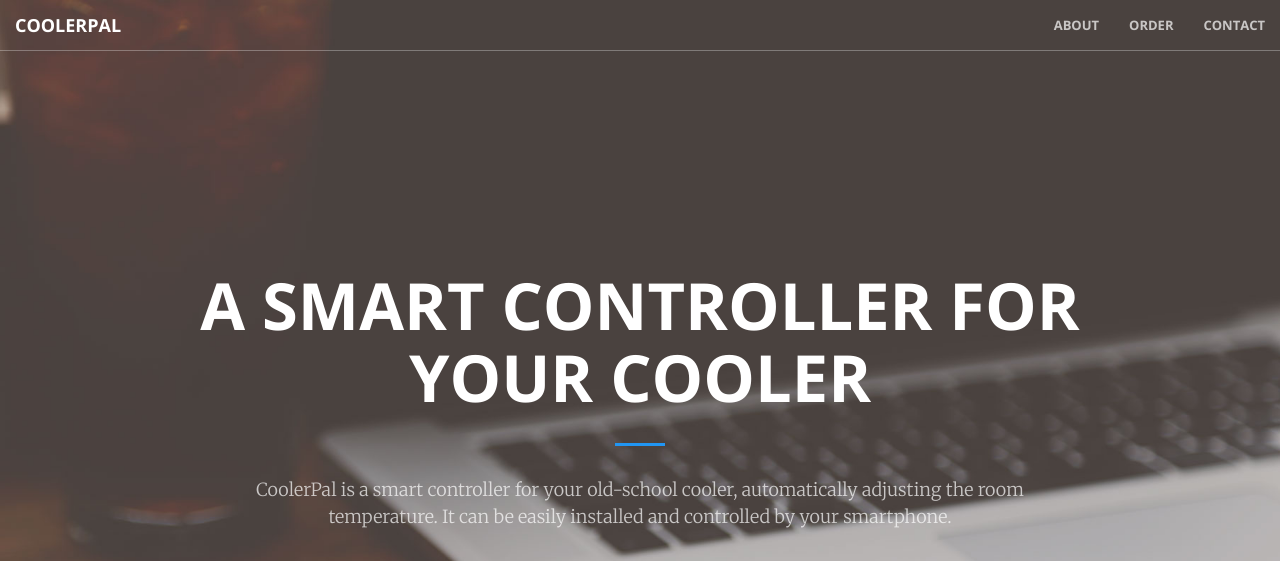
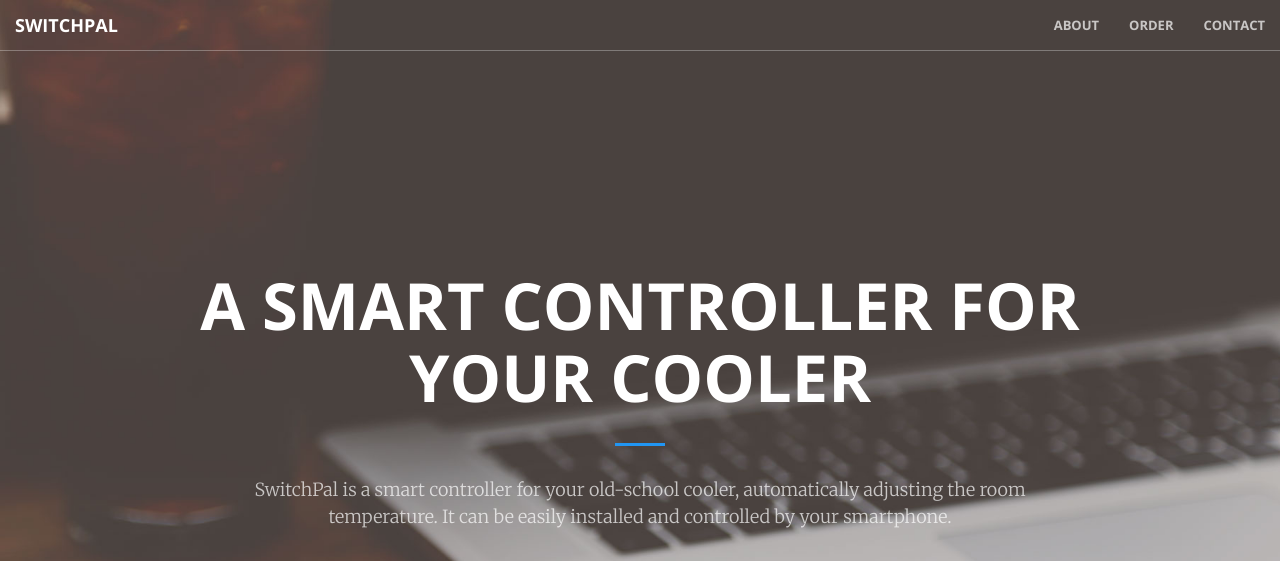
Before and after one commit to switchpal/getswitchpal.com, a Jekyll site: the page built from index.html, in a window 1280 px wide and 900 px high. Shown: the top 561 px of the window. Built offline with Jekyll 4.4.1, drawn with Linux system fonts in a browser that asks for light colours; nearby versions of some CDN libraries; library files that are not in the unit come from our copies; some of the changed text lies outside the part shown.

Commit message:
Change name back to SwitchPal

```diff
--- a/CNAME
+++ b/CNAME
@@ -1 +1 @@
-getcoolerpal.com
+getswitchpal.com
--- a/_config.yml
+++ b/_config.yml
@@ -1,9 +1,9 @@
 # Site settings
-title: CoolerPal
-email: hi@getcoolerpal.com
+title: SwitchPal
+email: hi@getswitchpal.com
 description: Smartify your existing Devices
 baseurl: "" # the subpath of your site, e.g. /blog/
-url: "http://getcoolerpal.com" # the base hostname & protocol for your site
+url: "https://getswitchpal.com" # the base hostname & protocol for your site
 
 # Build settings
 markdown: kramdown
--- a/_includes/head.html
+++ b/_includes/head.html
@@ -6,7 +6,7 @@
   <meta name="description" content="">
   <meta name="author" content="">
 
-  <title>CoolerPal - Smartify Your Switch With Ease</title>
+  <title>SwitchPal - Smartify Your Switch With Ease</title>
   <link rel='shortcut icon' type='image/x-icon' href='/images/favicon.ico'/>
 
   <!-- build:css /styles/vendor.css -->
--- a/_includes/header.html
+++ b/_includes/header.html
@@ -9,7 +9,7 @@
         <span class="icon-bar"></span>
         <span class="icon-bar"></span>
       </button>
-      <a class="navbar-brand page-scroll" href="#page-top">CoolerPal</a>
+      <a class="navbar-brand page-scroll" href="#page-top">SwitchPal</a>
     </div>
 
     <!-- Collect the nav links, forms, and other content for toggling -->
--- a/app.html
+++ b/app.html
@@ -14,5 +14,5 @@ permalink: /app/
 <h3>iOS</h3>
 <div>
   Our app is under review and will be available very soon.
-  You can send us email at hi@coolerpal.com to be invited as a beta tester.
+  You can send us email at hi@getswitchpal.com to be invited as a beta tester.
 </div>
--- a/gulpfile.js
+++ b/gulpfile.js
@@ -55,5 +55,5 @@ gulp.task('cname', function () {
 
 gulp.task('deploy', ['build', 'cname'], function() {
   return gulp.src('./dist/**/*')
-    .pipe(ghPages({remoteUrl: 'git@github.com:cllu/getcoolerpal.com.git'}));
+    .pipe(ghPages({remoteUrl: 'git@github.com:switchpal/getswitchpal.com.git'}));
 });
--- a/index.html
+++ b/index.html
@@ -8,7 +8,7 @@ layout: default
       <h1>A Smart Controller for Your Cooler</h1>
       <hr>
       <p>
-        CoolerPal is a smart controller for your old-school cooler, automatically adjusting the room temperature.
+        SwitchPal is a smart controller for your old-school cooler, automatically adjusting the room temperature.
         It can be easily installed and controlled by your smartphone.
       </p>
       <a href="#about" class="btn btn-primary btn-xl page-scroll">Find Out More</a>
@@ -20,7 +20,7 @@ layout: default
   <div class="container">
     <div class="row">
       <div class="col-lg-12 text-center">
-        <h2 class="section-heading">CoolerPal</h2>
+        <h2 class="section-heading">SwitchPal</h2>
         <hr class="primary">
       </div>
     </div>
@@ -52,7 +52,7 @@ layout: default
         <div class="service-box">
           <i class="fa fa-4x fa-heart wow bounceIn text-primary" data-wow-delay=".3s"></i>
           <h3>Low Energy Consumption</h3>
-          <p class="text-muted">There is no need to charge CoolerPal every day. Batteries last for months.</p>
+          <p class="text-muted">There is no need to charge SwitchPal every day. Batteries last for months.</p>
         </div>
       </div>
     </div>
--- a/styles/creative.css
+++ b/styles/creative.css
@@ -16,12 +16,11 @@ hr.light {
   border-color: white; }
 
 a {
-  -webkit-transition: all 0.35s;
-  -moz-transition: all 0.35s;
-  transition: all 0.35s;
+  -webkit-transition: all .35s;
+  -moz-transition: all .35s;
+  transition: all .35s;
   color: #2196f3; }
-  a:hover,
-  a:focus {
+  a:hover, a:focus {
     color: #0c7cd5; }
 
 h1,
@@ -60,16 +59,15 @@ aside {
   background-color: white;
   border-color: fade(#222, 5%);
   font-family: 'Open Sans','Helvetica Neue',Arial,sans-serif;
-  -webkit-transition: all 0.35s;
-  -moz-transition: all 0.35s;
-  transition: all 0.35s; }
+  -webkit-transition: all .35s;
+  -moz-transition: all .35s;
+  transition: all .35s; }
   .navbar-default .navbar-header .navbar-brand {
     color: #2196f3;
     font-family: 'Open Sans','Helvetica Neue',Arial,sans-serif;
     font-weight: 700;
     text-transform: uppercase; }
-    .navbar-default .navbar-header .navbar-brand:hover,
-    .navbar-default .navbar-header .navbar-brand:focus {
+    .navbar-default .navbar-header .navbar-brand:hover, .navbar-default .navbar-header .navbar-brand:focus {
       color: #0c7cd5; }
   .navbar-default .nav > li > a,
   .navbar-default .nav > li > a:focus {
@@ -93,8 +91,7 @@ aside {
       border-color: rgba(255, 255, 255, 0.3); }
       .navbar-default .navbar-header .navbar-brand {
         color: rgba(255, 255, 255, 0.7); }
-        .navbar-default .navbar-header .navbar-brand:hover,
-        .navbar-default .navbar-header .navbar-brand:focus {
+        .navbar-default .navbar-header .navbar-brand:hover, .navbar-default .navbar-header .navbar-brand:focus {
           color: white; }
       .navbar-default .nav > li > a,
       .navbar-default .nav > li > a:focus {
@@ -108,8 +105,7 @@ aside {
         .navbar-default.affix .navbar-header .navbar-brand {
           color: #2196f3;
           font-size: 14px; }
-          .navbar-default.affix .navbar-header .navbar-brand:hover,
-          .navbar-default.affix .navbar-header .navbar-brand:focus {
+          .navbar-default.affix .navbar-header .navbar-brand:hover, .navbar-default.affix .navbar-header .navbar-brand:focus {
             color: #0c7cd5; }
         .navbar-default.affix .nav > li > a,
         .navbar-default.affix .nav > li > a:focus {
@@ -193,32 +189,16 @@ header {
   color: #222;
   background-color: white;
   border-color: white;
-  -webkit-transition: all 0.35s;
-  -moz-transition: all 0.35s;
-  transition: all 0.35s; }
-  .btn-default:hover,
-  .btn-default:focus,
-  .btn-default.focus,
-  .btn-default:active,
-  .btn-default.active {
+  -webkit-transition: all .35s;
+  -moz-transition: all .35s;
+  transition: all .35s; }
+  .btn-default:hover, .btn-default:focus, .btn-default.focus, .btn-default:active, .btn-default.active {
     color: #222;
     background-color: #f2f2f2;
     border-color: #ededed; }
-  .btn-default:active,
-  .btn-default.active {
+  .btn-default:active, .btn-default.active {
     background-image: none; }
-  .btn-default.disabled,
-  .btn-default.disabled:hover,
-  .btn-default.disabled:focus,
-  .btn-default.disabled.focus,
-  .btn-default.disabled:active,
-  .btn-default.disabled.active,
-  .btn-default[disabled],
-  .btn-default[disabled]:hover,
-  .btn-default[disabled]:focus,
-  .btn-default[disabled].focus,
-  .btn-default[disabled]:active,
-  .btn-default[disabled].active,
+  .btn-default.disabled, .btn-default.disabled:hover, .btn-default.disabled:focus, .btn-default.disabled.focus, .btn-default.disabled:active, .btn-default.disabled.active, .btn-default[disabled], .btn-default[disabled]:hover, .btn-default[disabled]:focus, .btn-default[disabled].focus, .btn-default[disabled]:active, .btn-default[disabled].active,
   fieldset[disabled] .btn-default,
   fieldset[disabled] .btn-default:hover,
   fieldset[disabled] .btn-default:focus,
@@ -243,32 +223,16 @@ header {
   color: white;
   background-color: #2196f3;
   border-color: #2196f3;
-  -webkit-transition: all 0.35s;
-  -moz-transition: all 0.35s;
-  transition: all 0.35s; }
-  .btn-primary:hover,
-  .btn-primary:focus,
-  .btn-primary.focus,
-  .btn-primary:active,
-  .btn-primary.active {
+  -webkit-transition: all .35s;
+  -moz-transition: all .35s;
+  transition: all .35s; }
+  .btn-primary:hover, .btn-primary:focus, .btn-primary.focus, .btn-primary:active, .btn-primary.active {
     color: white;
     background-color: #0d8aee;
     border-color: #0c84e4; }
-  .btn-primary:active,
-  .btn-primary.active {
+  .btn-primary:active, .btn-primary.active {
     background-image: none; }
-  .btn-primary.disabled,
-  .btn-primary.disabled:hover,
-  .btn-primary.disabled:focus,
-  .btn-primary.disabled.focus,
-  .btn-primary.disabled:active,
-  .btn-primary.disabled.active,
-  .btn-primary[disabled],
-  .btn-primary[disabled]:hover,
-  .btn-primary[disabled]:focus,
-  .btn-primary[disabled].focus,
-  .btn-primary[disabled]:active,
-  .btn-primary[disabled].active,
+  .btn-primary.disabled, .btn-primary.disabled:hover, .btn-primary.disabled:focus, .btn-primary.disabled.focus, .btn-primary.disabled:active, .btn-primary.disabled.active, .btn-primary[disabled], .btn-primary[disabled]:hover, .btn-primary[disabled]:focus, .btn-primary[disabled].focus, .btn-primary[disabled]:active, .btn-primary[disabled].active,
   fieldset[disabled] .btn-primary,
   fieldset[disabled] .btn-primary:hover,
   fieldset[disabled] .btn-primary:focus,
```
Also changed, not shown: other parts of index.html (+1 -1 lines), README.md.
